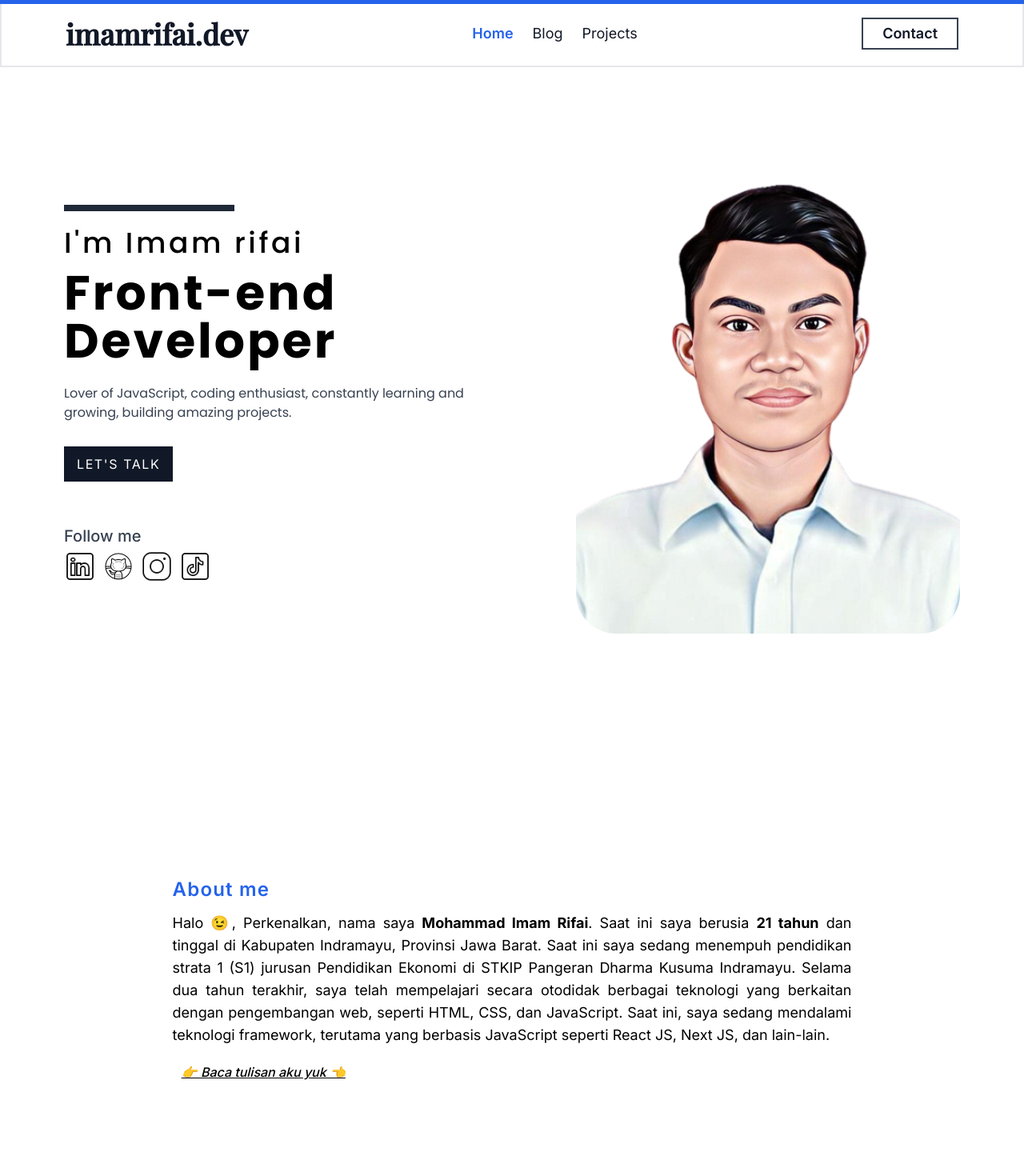
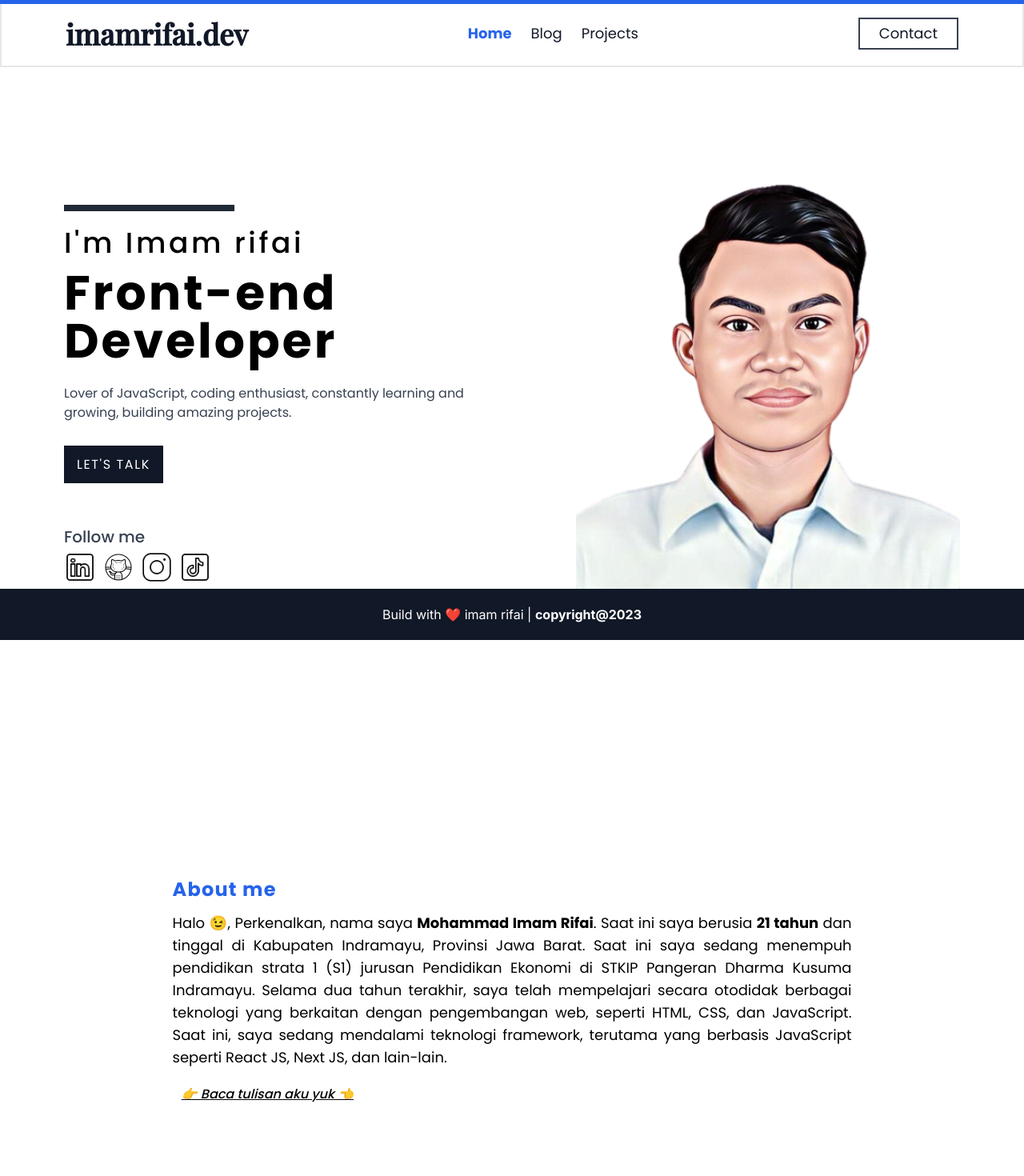
Before and after one commit to mohimamrifai/imamrifaidev-my-id, a Next.js app: page / in a window 1280 px wide. Shown: the top 1470 px of the page at 80% size. Built offline with nearby package versions, Linux system fonts and the light colour scheme.

Commit message:
updating a link for social media

```diff
--- a/app/blog/page.jsx
+++ b/app/blog/page.jsx
@@ -6,7 +6,7 @@ import Link from 'next/link'
 
 export default function Blog() {
     return (
-        <div className='mt-20 w-10/12 mx-auto'>
+        <div className='mt-20 mb-10 w-10/12 mx-auto font-Poppins'>
             <h1 className='text-2xl font-semibold text-gray-900 md:mt-24'>My Blog Posts</h1>
             <div className='mt-8 lg:grid lg:gap-5 lg:grid-cols-3'>
                 {posts.map(({ id, judul, slug, desc }) => (
--- a/app/blog/post/var-let-dan-const/page.jsx
+++ b/app/blog/post/var-let-dan-const/page.jsx
@@ -10,7 +10,7 @@ export default function Page() {
                 <title>Mencoba Memahami perbedaan <b>Var, let dan Const</b></title>
                 <meta name="description" content="Hai, hari ini aku mau sharing sedikit hasil pembelajaran aku tentang penggunaan kata kunci var, let, dan const untuk pembuatan variabel di javascript." />
             </Head>
-            <article className='mt-24 w-10/12 mx-auto md:w-8/12 md:mt-28 lg:w-6/12'>
+            <article className='font-Poppins mt-24 w-10/12 mx-auto md:w-8/12 md:mt-28 lg:w-6/12'>
                 <h1 className='text-3xl font-playFair'>Mencoba Memahami perbedaan <b>Var, let dan Const</b></h1>
                 <div className='mt-3 flex justify-between items-center border-b-2 pb-3'>
                     <span className='text-gray-700'>post by : <b>imam rifai</b></span>
--- a/app/components/About.jsx
+++ b/app/components/About.jsx
@@ -1,10 +1,18 @@
+"use client"
 
+import { motion } from "framer-motion"
 import Link from 'next/link'
 import React from 'react'
 
+
+
 export default function About() {
+
+
     return (
-        <div className='mt-20 w-10/12 mx-auto lg:px-6' id='about'>
+        <motion.div initial="hidden"
+            whileInView="visible"
+            viewport={{ once: true }} className='mt-20 w-10/12 mx-auto lg:px-6 font-Poppins' id='about'>
             <h2 className='text-2xl text-blue-600 font-semibold tracking-wider pt-20 md:mb-3 md:text-center lg:text-left lg:w-10/12 lg:mx-auto lg:pt-28'>About me</h2>
             <p className='text-gray-700 text-justify mb-5 md:mb-3 md:w-10/12 mx-auto lg:hidden'>Halo 😉, perkenalkan, nama saya <b>Mohammad Imam Rifai</b>. Saat ini saya berusia <b>21 tahun</b> dan tinggal di Kabupaten Indramayu, Provinsi Jawa Barat.</p>
 
@@ -17,6 +25,6 @@ export default function About() {
             <p className='hidden md:hidden lg:block lg:w-10/12 lg:mx-auto lg:text-justify lg:text-lg lg:mb-5'>Halo 😉, Perkenalkan, nama saya <b>Mohammad Imam Rifai</b>. Saat ini saya berusia <b>21 tahun</b> dan tinggal di Kabupaten Indramayu, Provinsi Jawa Barat. Saat ini saya sedang menempuh pendidikan strata 1 (S1) jurusan Pendidikan Ekonomi di STKIP Pangeran Dharma Kusuma Indramayu. Selama dua tahun terakhir, saya telah mempelajari secara otodidak berbagai teknologi yang berkaitan dengan pengembangan web, seperti HTML, CSS, dan JavaScript. Saat ini, saya sedang mendalami teknologi framework, terutama yang berbasis JavaScript seperti React JS, Next JS, dan lain-lain.</p>
 
             <Link href="/blog" className='italic underline font-medium md:px-14 lg:px-24'> 👉 Baca tulisan aku yuk 👈</Link>
-        </div>
+        </motion.div>
     )
 }
--- a/app/components/Card.jsx
+++ b/app/components/Card.jsx
@@ -4,7 +4,7 @@ import Link from 'next/link'
 
 export default function Card({ judul, img, desc, tech, code, demo, index }) {
     return (
-        <div className={`my-10 rounded-md text-center md:items-center md:flex ${index % 2 == 0 ? "flex-row-reverse" : "flex-row"} md:gap-5 lg:gap-10 lg:my-0 md:mx-auto lg:py-10`}>
+        <div className={`my-10 rounded-md text-center md:items-center md:flex md:gap-5 lg:gap-10 lg:my-0 md:mx-auto lg:py-10`}>
             <Image src={`/${img}`} width={350} height={300} alt={judul} className='rounded-md border-2 border-gray-300 p-1 md:h-[280px] lg:w-[400px] lg:h-[300px] mx-auto' />
             <div>
                 <h3 className='mt-3 text-2xl font-bold text-blue-600'>{judul}</h3>
--- a/app/components/Footer.jsx
+++ b/app/components/Footer.jsx
@@ -2,6 +2,6 @@ import React from 'react'
 
 export default function Footer() {
   return (
-    <footer className='text-center bg-gray-900 py-5 text-white text-xs'>Build with ❤️ imam rifai | <b>copyright@2023</b></footer>
+    <footer className='text-center bg-gray-900 py-5 text-white text-base fixed bottom-0 w-full'>Build with ❤️ imam rifai | <b>copyright@2023</b></footer>
   )
 }
--- a/app/components/Hero.jsx
+++ b/app/components/Hero.jsx
@@ -4,6 +4,7 @@ import { motion  } from "framer-motion"
 
 import React from 'react'
 import Image from 'next/image'
+import Link from "next/link"
 
 export default function Hero() {
 
@@ -21,21 +22,33 @@ export default function Hero() {
                 <motion.h3 initial={initial} animate={animate} transition={config} className='mt-5 text-4xl font-medium tracking-widest font-Poppins'>I'm Imam rifai</motion.h3>
                 <motion.p initial={initial} animate={animate} transition={{duration: .5, ease: "backInOut"}} className='mt-3 text-4xl font-bold tracking-wider font-Poppins lg:text-6xl'>Front-end Developer</motion.p>
                 <motion.p initial={initial} animate={animate} transition={{duration: .8, ease: "backInOut"}} className='mt-6 mb-10 text-gray-700 font-Poppins w-10/12'>Lover of JavaScript, coding enthusiast, constantly learning and growing, building amazing projects.</motion.p>
-                <motion.a initial={{opacity: "0"}} animate={{opacity: 1}} transition={{duration: .7}} href="#" className='bg-gray-900 py-3 text-white px-4 tracking-widest hover:bg-blue-600 transition-all duration-200'>LET'S TALK</motion.a>
+                <motion.a initial={{opacity: "0"}} animate={{opacity: 1}} transition={{duration: .7}} href="#" className='bg-gray-900 py-3 font-Poppins text-white px-4 tracking-widest hover:bg-blue-600 transition-all duration-200'>
+                    <Link href="https://api.whatsapp.com/send?phone=6282118668919&text=Halo%2C%20imam" target="_blank">
+                        LET'S TALK
+                    </Link>
+                </motion.a>
                 <div className="social-media mt-28 font-medium text-xl md:mt-16">
-                    <motion.p initial={{opacity: "0"}} animate={{opacity: 1}} className='text-gray-700'>Follow me</motion.p>
+                    <motion.p initial={{opacity: "0"}} animate={{opacity: 1}} className='text-gray-700 font-Poppins'>Follow me</motion.p>
                     <div className="flex gap-2 mt-1">
                         <motion.a initial={{opacity: 0, x: -100}} animate={{opacity: 1, x: 0}} transition={{ delay: .3}} href="#" className='hover:scale-125 duration-200'>
-                            <Image src="/linkedin.png" width={40} height={50} alt='icon1'/>
+                            <Link href="https://www.linkedin.com/in/mohammad-imam-rifai-79bab9265/" target="_blank">
+                                <Image src="/linkedin.png" width={40} height={50} alt='icon1'/>
+                            </Link>
                         </motion.a>
                         <motion.a initial={{opacity: 0, x: -100}} animate={{opacity: 1, x: 0}} transition={{ delay: .5}} href="#" className='hover:scale-125 duration-200'>
+                        <Link href="https://github.com/mohimamrifai" target="_blank">
                             <Image src="/github.png" width={40} height={50} alt='icon2'/>
+                        </Link>
                         </motion.a>
                         <motion.a initial={{opacity: 0, x: -100}} animate={{opacity: 1, x: 0}} transition={{ delay: .7}} href="#" className='hover:scale-125 duration-200'>
+                        <Link href="https://www.instagram.com/maspalul_/?igshid=MzNlNGNkZWQ4Mg%3D%3D" target="_blank">
                             <Image src="/instagram.png" width={40} height={50} alt='icon3'/>
+                        </Link>
                         </motion.a>
                         <motion.a initial={{opacity: 0, x: -100}} animate={{opacity: 1, x: 0}} transition={{ delay: .9}} href="#" className='hover:scale-125 duration-200'>
+                        <Link href="https://www.tiktok.com/@maspalul" target="_blank">
                             <Image src="/tiktok.png" width={40} height={50} alt='icon4'/>
+                        </Link>
                         </motion.a>
                     </div>
                 </div>
--- a/app/components/Navbar.jsx
+++ b/app/components/Navbar.jsx
@@ -5,23 +5,10 @@ import { usePathname } from 'next/navigation';
 import React, { useState } from 'react'
 import Image from 'next/image'
 import Link from 'next/link';
+import navLinks from '../navLinks';
 
 export default function Navbar() {
 
-    const navLinks = [
-        {
-            name: "Home",
-            href: "/"
-        },
-        {
-            name: "Blog",
-            href: "/blog"
-        },
-        {
-            name: "Projects",
-            href: "/projects"
-        },
-    ]
     const [active, setActive] = useState(false);
     const pathname = usePathname();
 
@@ -31,10 +18,10 @@ export default function Navbar() {
                 <Link href="/" className='text-gray-900 hover:text-blue-600 duration-200 text-3xl font-semibold font-playFair md:text-4xl'>imamrifai.dev</Link>
                 <div className='hidden md:flex md:items-center'>
                     {navLinks.map(({ name, href }) => (
-                        <a href={href} className={`text-lg mx-3 hover:text-blue-600 duration-200 hover:underline ${pathname === href ? "text-blue-600 font-semibold" : "text-gray-900"}`}>{name}</a>
+                        <a href={href} key={name} className={`text-lg mx-3 hover:text-blue-600 font-Poppins duration-200 hover:underline ${pathname === href ? "text-blue-600 font-semibold" : "text-gray-900"}`}>{name}</a>
                     ))}
                 </div>
-                <a href="#" className='hidden md:block md:text-lg border-2 hover:bg-blue-600 duration-200 transition-all hover:text-white  md:border-gray-700 md:w-min md:py-1 md:px-6 md:text-gray-900 md:font-semibold'>Contact</a>
+                <Link href="https://api.whatsapp.com/send?phone=6282118668919&text=Halo%2C%20imam" target='_blank' className='hidden md:block md:text-lg font-Poppins border-2 hover:bg-blue-600 duration-200 transition-all hover:text-white md:border-gray-700 md:w-min md:py-1 md:px-6 md:text-gray-900'>Contact</Link>
                 <Image
                     src="/menu.png"
                     width={23}
--- a/app/components/Projects.jsx
+++ b/app/components/Projects.jsx
@@ -6,7 +6,7 @@ import Link from 'next/link'
 
 export default function Projects() {
     return (
-        <div className='mt-20 pt-20 w-10/12 mx-auto lg:w-8/12 md:text-center lg:pt-28 lg:text-left' id='portofolio'>
+        <div className='mt-20 pt-20 font-Poppins w-10/12 mx-auto lg:w-8/12 md:text-center lg:pt-28 lg:text-left' id='portofolio'>
             <h2 className='text-2xl text-blue-600 font-semibold tracking-wider'>Portofolio</h2>
             <p className='text-gray-700 lg:text-lg'>Project yang pernah aku buat 🌱</p>
             <div className="container">
--- /dev/null
+++ b/app/navLinks.js
@@ -0,0 +1,16 @@
+const navLinks = [
+    {
+        name: "Home",
+        href: "/"
+    },
+    {
+        name: "Blog",
+        href: "/blog"
+    },
+    {
+        name: "Projects",
+        href: "/projects"
+    },
+]
+
+export default navLinks;
--- a/app/projects/page.jsx
+++ b/app/projects/page.jsx
@@ -5,7 +5,7 @@ import Card from '../components/Card'
 
 export default function page() {
     return (
-        <div className='mt-20 md:mt-24 px-10 lg:w-8/12 lg:mx-auto'>
+        <div className='mt-20 font-Poppins mb-10 md:mt-24 px-10 lg:w-8/12 lg:mx-auto'>
             <h2 className='text-2xl'>All projects </h2>
             <div className="container flex flex-col justify-center items-center">
                 {datas.map(({ id, img, judul, desc, tech, code, demo }) => (
```
